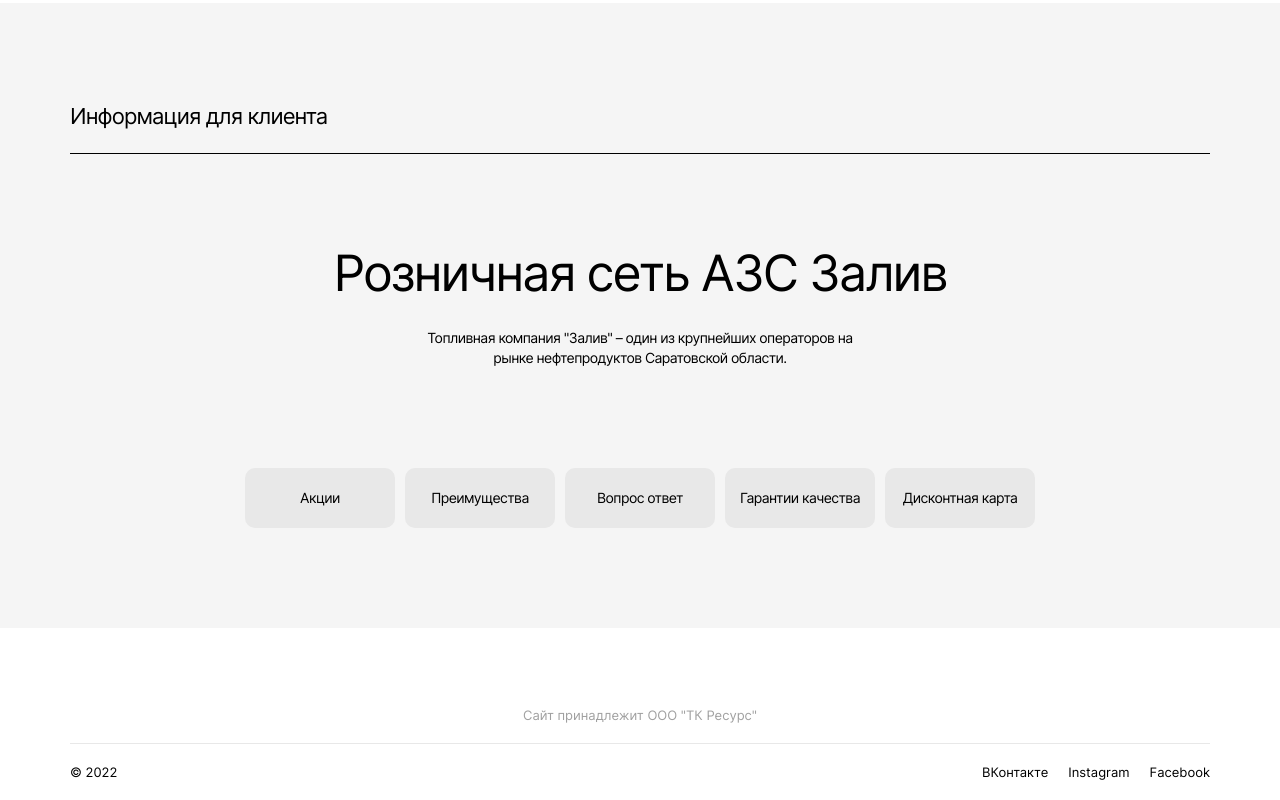
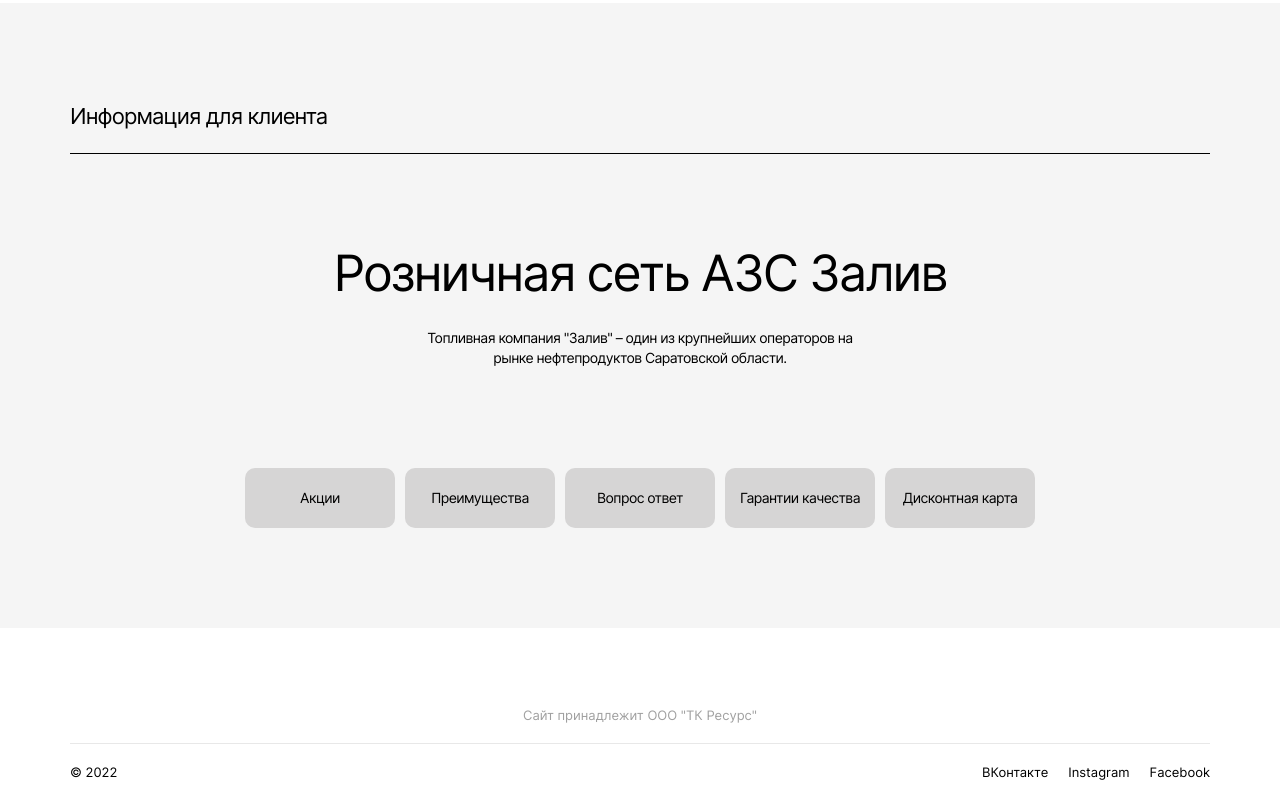
Before and after one commit to senkevich-ser/azs-zaliv, a React app: page / in a window 1280 px wide. Shown: the part 1192-1992 px from the top of the page. Built offline with nearby package versions, Linux system fonts and the light colour scheme; a web font is replaced by a local one.

Commit message:
changed button color

```diff
--- a/src/components/Main/Techs/Techs.css
+++ b/src/components/Main/Techs/Techs.css
@@ -62,7 +62,7 @@
   line-height: 60px;
   text-align: center;
   letter-spacing: -0.04em;
-  background-color: #e8e8e8;
+  background-color: #d6d5d5;
   border-radius: 10px;
   width: 150px;
   height: 60px;
```
